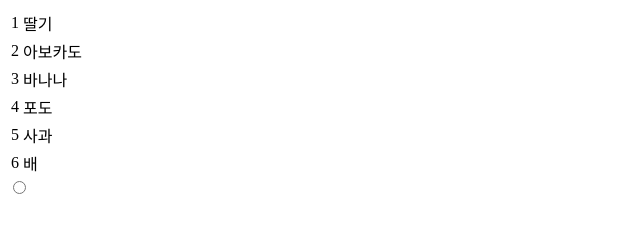
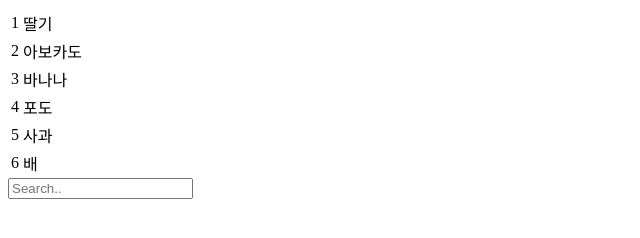
Before and after one commit to kimjy1/json-test2, a plain HTML site: page index.html in a window 1280 px wide. Shown: the whole page, without its empty margins (0-640 px from the left). Drawn offline with nearby package versions, Linux system fonts and the light colour scheme.

Commit message:
code edit
input type: radio > text

```diff
--- a/index.html
+++ b/index.html
@@ -41,7 +41,7 @@
 
 <body>
   <div class="wrap"></div>
-  <input type="radio" id="myInput" placeholder="Search..">
+  <input type="text" id="myInput" placeholder="Search..">
   <script>
     $("#myInput").on("keyup", function () {
       let value = $(this).val();
```
